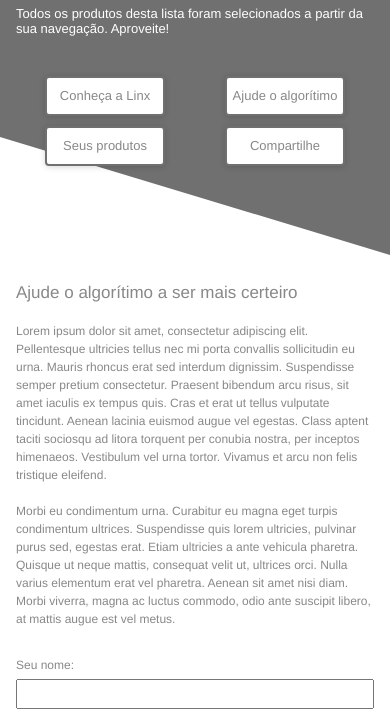
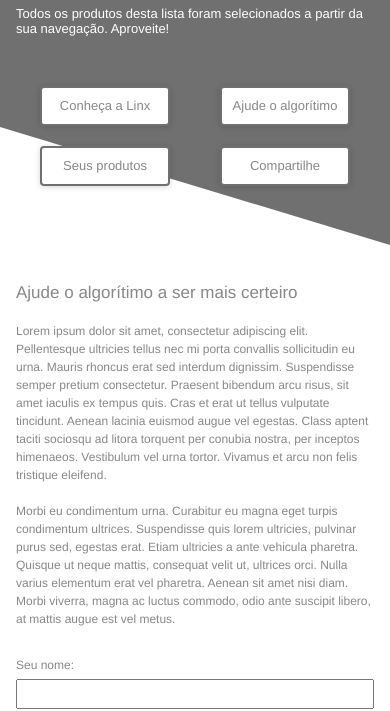
Before and after one commit to CristianoSantan/challenge-linx, a plain HTML site: page index.html in a window 390 px wide. Shown: the part 133-844 px from the top of the page. Drawn offline with Linux system fonts and the light colour scheme; no server answers.

Commit message:
review measures link

```diff
--- a/CSS/style.css
+++ b/CSS/style.css
@@ -51,7 +51,7 @@ header div.fundo-header {
   z-index: -1;
   top: 0rem;
   right: 0rem;
-  border-top: 27rem solid var(--color-dark);
+  border-top: 26.0rem solid var(--color-dark);
   border-right: 100vw solid var(--color-dark);
   border-bottom: 11.8rem solid transparent;
 }
@@ -79,8 +79,8 @@ header div.section-header p:last-child {
 header nav {
   display: grid;
   grid-template-columns: repeat(2, 1fr);
-  grid-gap: 1rem;
-  margin-top: 4rem;
+  grid-gap: 1.0rem;
+  margin-top: 5.0rem;
   align-items: center;
   margin-left: auto;
   margin-right: auto;
@@ -92,9 +92,9 @@ header nav a {
   align-items: center;
   justify-content: center;
   margin: auto;
-
+  margin-bottom: 1.0rem;
   background: white;
-  width: clamp(12.0rem, 12vw, 16.0rem);
+  width: clamp(13.0rem, 12vw, 16.0rem);
   height: 4.0rem;
   border-radius: .4rem;
   box-shadow: 0rem .1rem .6rem var(--shadow);
```
Also changed, not shown: index.html (+4 -4 lines).
